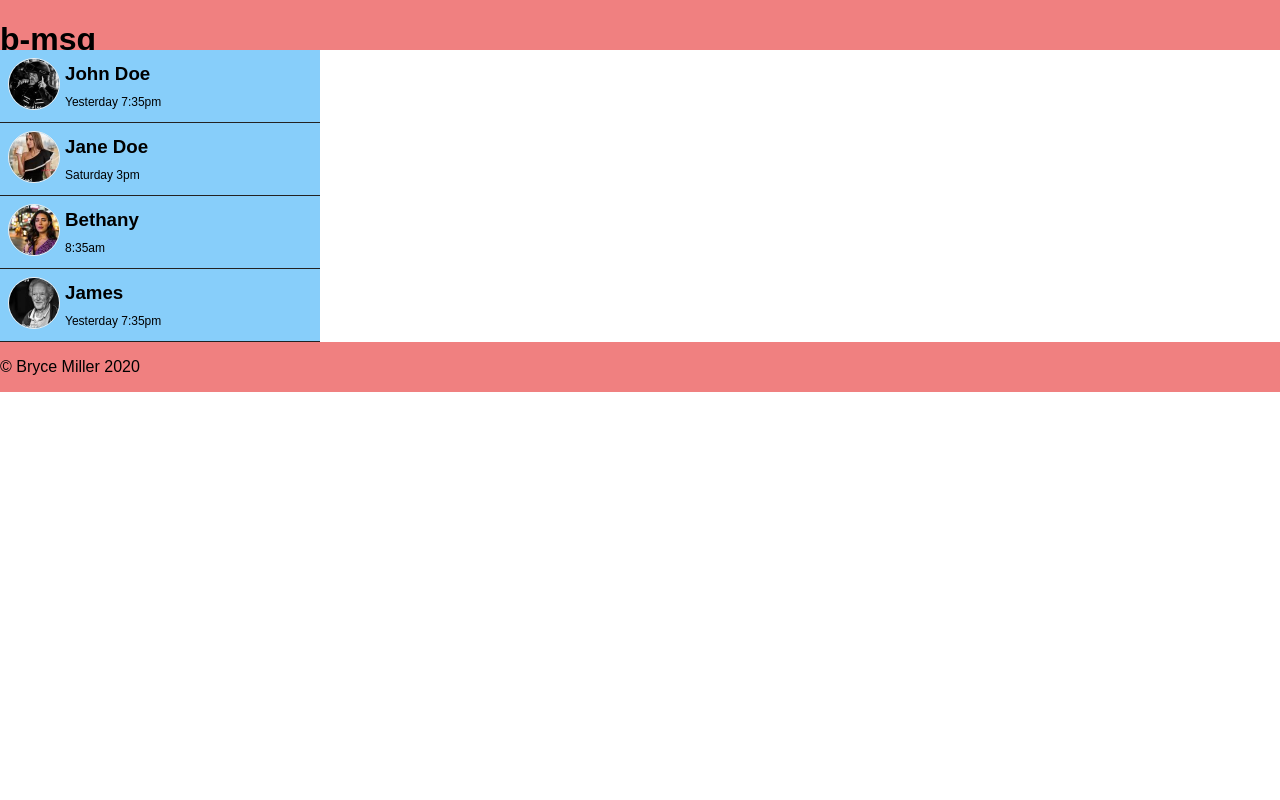
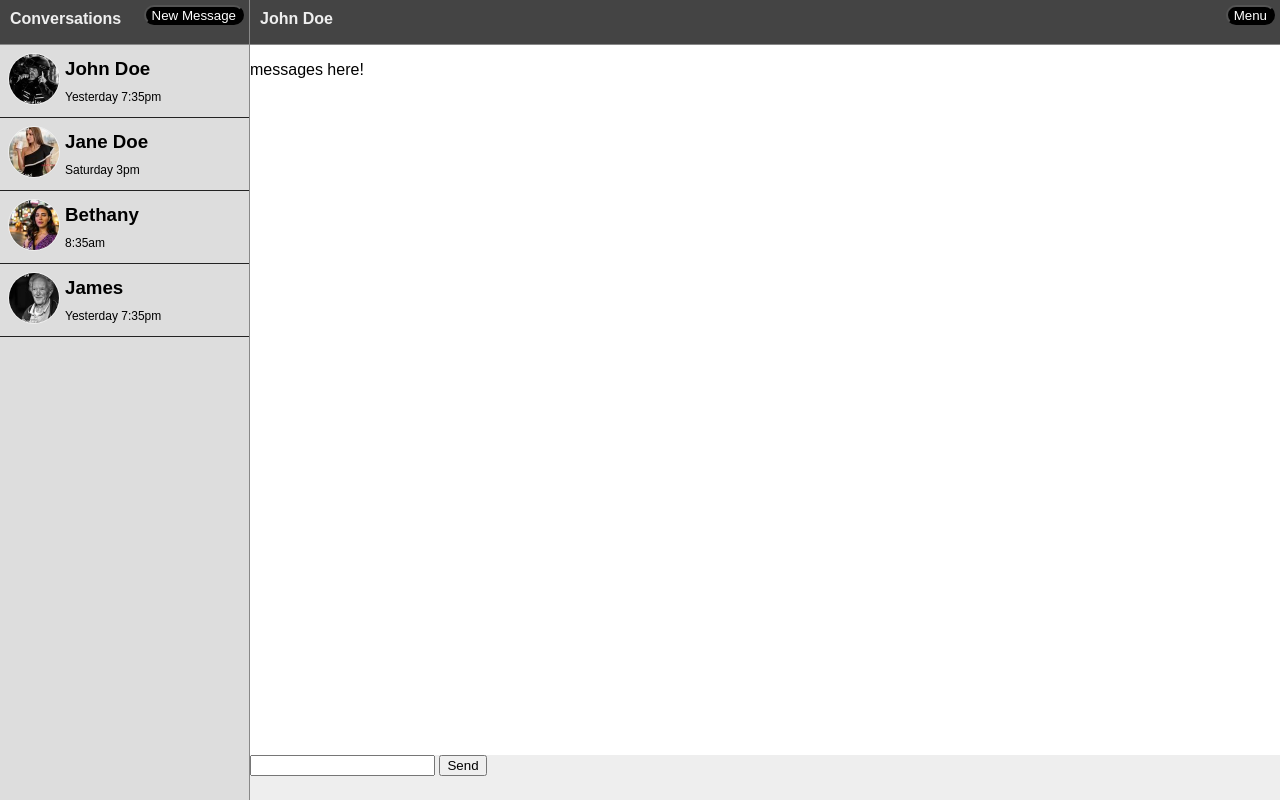
Before and after one commit to sandprickle/b-msg, a plain HTML site: page index.html in a window 1280 px wide. Drawn offline with Linux system fonts and the light colour scheme.

Commit message:
refactor, restyle

```diff
--- a/css/main.css
+++ b/css/main.css
@@ -1,50 +1,96 @@
-.contact-list ul {
+.contact-photo {
+  border-radius: 50%;
+  width: 50px;
+  height: 50px;
+  border: 1px solid #efefef;
+}
+
+body {
+  display: grid;
+  grid-template-columns: 250px auto;
+  grid-template-rows: 45px auto 45px;
+  margin: 0;
   padding: 0;
+  font-family: sans-serif;
+  height: 100vh;
+}
+
+.contact-list {
+  grid-column-start: 1;
+  grid-column-end: 2;
+  grid-row-start: 2;
+  grid-row-end: -1;
+  background: #ddd;
   margin: 0;
+  padding: 0;
+  border-right: 1px solid #888;
 }
+
 .contact-list li {
   display: flex;
   list-style: none;
   padding: .5em;
   border-bottom: 1px solid #222;
 }
-.contact-photo {
-  border-radius: 50%;
-  width: 50px;
-  height: 50px;
-  border: 1px solid #eee;
+
+.header {
+  display: flex;
+  background: #444;
+  color: #efefef;
+  justify-content: space-between;
+  border-bottom: 1px solid #888;
+  vertical-align: middle;
 }
 
-body {
-  display: grid;
-  grid-template-columns: repeat(12, 1fr);
-  grid-template-rows: 50px auto 50px;
-  grid-template-areas:
-    "h h h h h h h h h h h h"
-    "c c c m m m m m m m m m"
-    "f f f f f f f f f f f f";
-  margin:  0;
-  padding: 0;
-  font-family: sans-serif;
+.header:first-of-type {
+  border-right: 1px solid #888;
 }
-.header  {
-  grid-area: h;
-  background-color: lightcoral;
+
+.header button {
+  background-color: black;
+  color: white;
+  border-radius: 10px;
+  margin: 5px;
+  height: 20px;
 }
-.footer {
-  grid-area: f;
-  background-color: lightcoral;
+
+.cl-header {
+  grid-row-start: 1;
+  grid-row-end: 2;
 }
+
+.header h2 {
+  margin: 0;
+  padding: 10px;
+  font-size: 1em;
+}
+
 .conversation-summary h3 {
   margin: 0;
   padding: 5px;
 }
+
 .timestamp {
   font-size: .75em;
   margin: 0;
   padding: 5px;
 }
-.contact-list {
-  grid-area: c;
-  background-color: lightskyblue;
+
+.h-contact {
+  display: flex;
+  align-self: left;
 }
+
+.message-pane {
+  grid-column-start: 2;
+  grid-column-end: -2;
+  /* background-color: #bada55; */
+}
+
+.composer {
+  grid-column-start: 2;
+  grid-column-end: -1;
+  grid-row-start: 3;
+  grid-row-end: -1;
+  background: #eee;
+}
--- a/index.html
+++ b/index.html
@@ -1,5 +1,6 @@
 <!DOCTYPE html>
 <html lang="en">
+
 <head>
   <meta charset="UTF-8">
   <meta name="viewport" content="width=device-width, initial-scale=1.0">
@@ -13,10 +14,15 @@
   <!-- Vue Production Build -->
   <!-- <script src="https://cdn.jsdelivr.net/npm/vue"></script> -->
 </head>
+
 <body>
-  <div class="header"><h1>b-msg</h1></div>
-  <div class="contact-list">
-    <ul>
+
+  <div class="header cl-header">
+    <h2>Conversations</h2>
+    <button class="new-msg">New Message</button>
+  </div>
+
+  <ul class="contact-list">
     <li>
       <img class="contact-photo" src="assets/img/john_doe.jpg" alt="John Doe">
       <div class="conversation-summary">
@@ -46,11 +52,26 @@
       </div>
     </li>
   </ul>
+
+  <div class="header mp-header">
+    <div class="h-contact">
+      <h2>John Doe</h2>
     </div>
+    <button class="menu-button">Menu</button>
+  </div>
+
   <div class="message-pane">
+    <div class="messages">
+      <p>messages here!</p>
+    </div>
+  </div>
 
+  <div class="composer">
+    <input type="text" name="msg-text" id="msg-text">
+    <input type="submit" value="Send">
   </div>
-  <div class="footer"><p>&copy; Bryce Miller 2020</p></div>
+
   <script src="js/main.js"></script>
 </body>
+
 </html>
```
Lines whose indentation alone changed are shown as unchanged.
